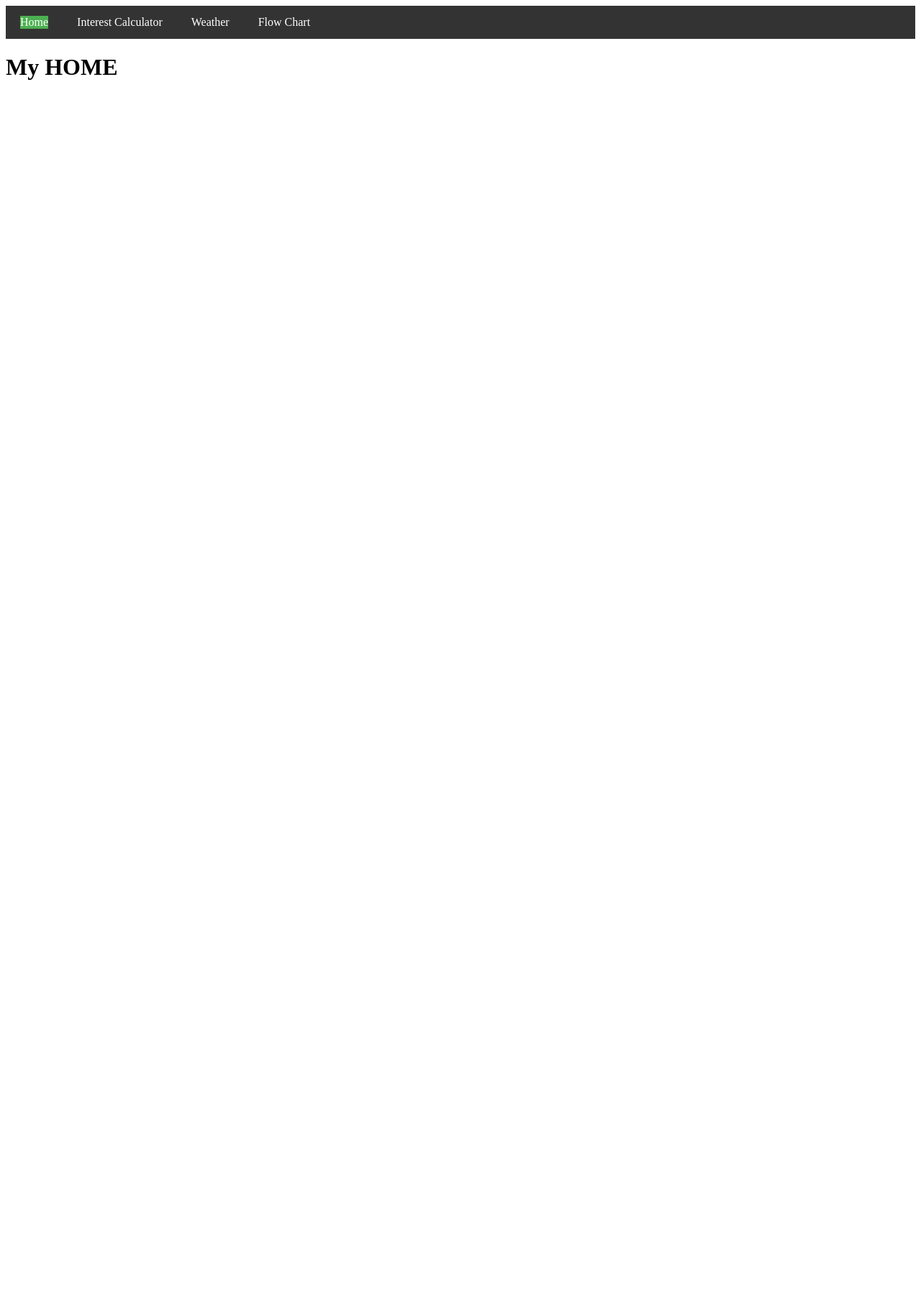
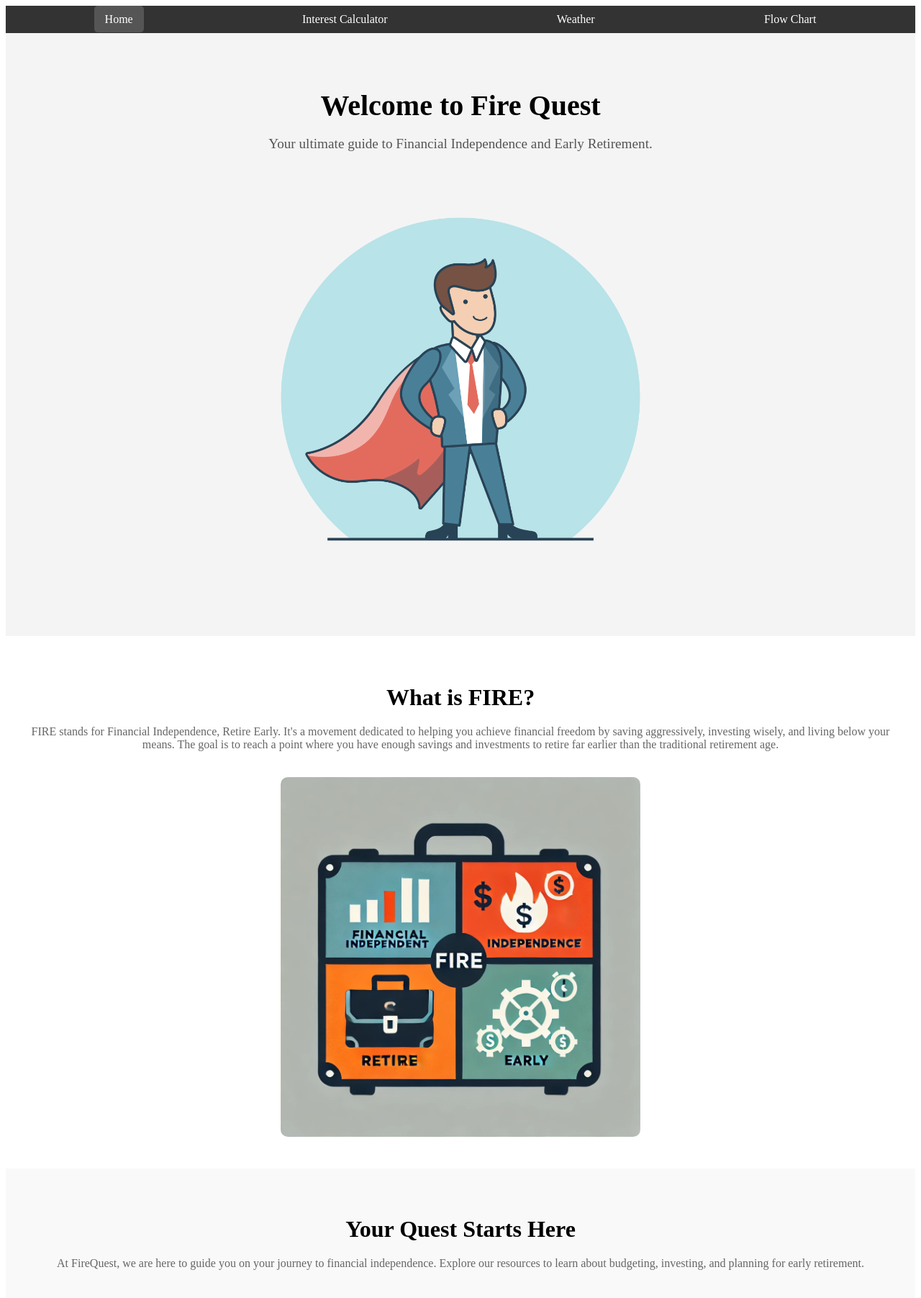
Before and after one commit to KThaulow/FireQuest, an Angular app in the folder FireQuestClient/: page /home in a window 1280 px wide. Shown: the top 1804 px of the page at 72% size. Before the commit the page ends 800 px from the top, so only its background shows below. Built offline with nearby package versions, Linux system fonts and the light colour scheme.

Commit message:
Images home page

```diff
--- a/FireQuestClient/src/app/app.config.ts
+++ b/FireQuestClient/src/app/app.config.ts
@@ -7,7 +7,7 @@ import { provideHttpClient } from '@angular/common/http';
 
 export const appConfig: ApplicationConfig = {
   providers: [
-    provideRouter(routes, withDebugTracing()),
+    provideRouter(routes),
     provideClientHydration(),
     provideHttpClient()
   ]
--- a/FireQuestClient/src/app/app.routes.ts
+++ b/FireQuestClient/src/app/app.routes.ts
@@ -2,10 +2,7 @@ import { Routes } from '@angular/router';
 import { InterestCalculatorComponent } from './components/interest-calculator/interest-calculator.component';
 import { WeatherComponent } from './components/weather/weather.component';
 import { FlowchartComponent } from './components/flowchart/flowchart.component';
-import { AppComponent } from './app.component';
 import { HomeComponent } from './components/home/home.component';
-import { SecondComponent } from './second/second.component';
-import { FirstComponent } from './first/first.component';
 
 export const routes: Routes =
 [
--- a/FireQuestClient/src/app/components/home/home.component.css
+++ b/FireQuestClient/src/app/components/home/home.component.css
@@ -0,0 +1,84 @@
+/* Hero Section Styling */
+.hero-section {
+    background-color: #f4f4f4;
+    text-align: center;
+    padding: 50px 20px;
+  }
+
+  .hero-section h1 {
+    font-size: 2.5em;
+    margin-bottom: 10px;
+  }
+
+  .hero-section p {
+    font-size: 1.2em;
+    color: #555;
+  }
+
+  .hero-image {
+    width: 80%;
+    max-width: 600px;
+    margin-top: 0px;
+    border-radius: 0px;
+  }
+
+  /* Intro Section Styling */
+  .intro {
+    padding: 40px 20px;
+    background-color: #ffffff;
+    text-align: center;
+  }
+
+  .intro h2 {
+    font-size: 2em;
+    margin-bottom: 20px;
+  }
+
+  .intro p {
+    font-size: 1em;
+    color: #666;
+  }
+
+  .intro-image {
+    width: 80%;
+    max-width: 500px;
+    margin-top: 20px;
+    border-radius: 10px;
+  }
+
+  /* Guidance Section Styling */
+  .guidance {
+    padding: 40px 20px;
+    background-color: #f9f9f9;
+    text-align: center;
+  }
+
+  .guidance h2 {
+    font-size: 2em;
+    margin-bottom: 20px;
+  }
+
+  .guidance p {
+    font-size: 1em;
+    color: #666;
+  }
+
+  .guidance ul {
+    list-style: none;
+    padding: 0;
+  }
+
+  .guidance li {
+    display: inline;
+    margin: 0 15px;
+  }
+
+  .guidance a {
+    text-decoration: none;
+    color: #007bff;
+    font-size: 1.1em;
+  }
+
+  .guidance a:hover {
+    text-decoration: underline;
+  }
--- a/FireQuestClient/src/app/components/home/home.component.html
+++ b/FireQuestClient/src/app/components/home/home.component.html
@@ -1 +1,16 @@
-<h1>My HOME</h1>
+<div class="hero-section">
+    <h1>Welcome to Fire Quest</h1>
+    <p>Your ultimate guide to Financial Independence and Early Retirement.</p>
+    <img src="assets/hero.png" alt="Financial Independence Illustration" class="hero-image">
+  </div>
+
+  <section class="intro">
+    <h2>What is FIRE?</h2>
+    <p>FIRE stands for Financial Independence, Retire Early. It's a movement dedicated to helping you achieve financial freedom by saving aggressively, investing wisely, and living below your means. The goal is to reach a point where you have enough savings and investments to retire far earlier than the traditional retirement age.</p>
+    <img src="assets/fire-concept.png" alt="FIRE Concept Illustration" class="intro-image">
+  </section>
+
+  <section class="guidance">
+    <h2>Your Quest Starts Here</h2>
+    <p>At FireQuest, we are here to guide you on your journey to financial independence. Explore our resources to learn about budgeting, investing, and planning for early retirement.</p>
+  </section>
--- a/FireQuestClient/src/app/components/home/home.component.ts
+++ b/FireQuestClient/src/app/components/home/home.component.ts
@@ -10,22 +10,4 @@ import { Router, NavigationEnd, NavigationStart } from '@angular/router';
 })
 export class HomeComponent {
   title = 'FireQuestClient';
-
-  constructor(private router: Router) {
-    this.router.events.subscribe(event => {
-      if (event instanceof NavigationEnd) {
-        console.log('Navigation Ended KT:', event.urlAfterRedirects);
-      } else if (event instanceof NavigationStart) {
-        console.log('Navigation Started KT:', event.url);
-      }
-    });
-  }
-
-  ngOnInit(): void {
-    console.log("Home has loaded")
-  }
-
-  ngAfterViewInit() {
-    console.log('ngAfterViewInit called in HomeComponent');
-  }
 }
--- a/FireQuestClient/src/app/components/menu/menu.component.css
+++ b/FireQuestClient/src/app/components/menu/menu.component.css
@@ -1,29 +1,43 @@
+/* Menu Bar Styling */
 .menu-bar {
     background-color: #333;
-    overflow: hidden;
+    padding: 10px 20px;
+    box-shadow: 0 2px 4px rgba(0, 0, 0, 0.1);
   }
 
   .menu-bar ul {
-    list-style-type: none;
+    list-style: none;
     margin: 0;
     padding: 0;
     display: flex;
+    justify-content: space-around;
   }
 
-  .menu-bar ul li {
-    padding: 14px 20px;
+  .menu-bar li {
+    position: relative;
   }
 
-  .menu-bar ul li a {
+  .menu-bar a {
     text-decoration: none;
-    color: white;
-    display: block;
+    color: #fff;
+    font-size: 16px;
+    padding: 10px 15px;
+    transition: background-color 0.3s, color 0.3s;
   }
 
-  .menu-bar ul li a.active {
-    background-color: #4CAF50;
+  .menu-bar a:hover,
+  .menu-bar a.active {
+    background-color: #555;
+    color: #fff;
+    border-radius: 5px;
   }
 
-  .menu-bar ul li a:hover {
-    background-color: #555;
+  /* Optional: Adding a subtle transition effect */
+  .menu-bar a {
+    transition: background-color 0.3s, color 0.3s, transform 0.3s;
   }
+
+  .menu-bar a:hover {
+    background-color: #444;
+    transform: scale(1.05);
+  }
```
Also changed, not shown: FireQuestClient/src/assets/fire-concept.png (added), FireQuestClient/src/assets/hero.png (added).
